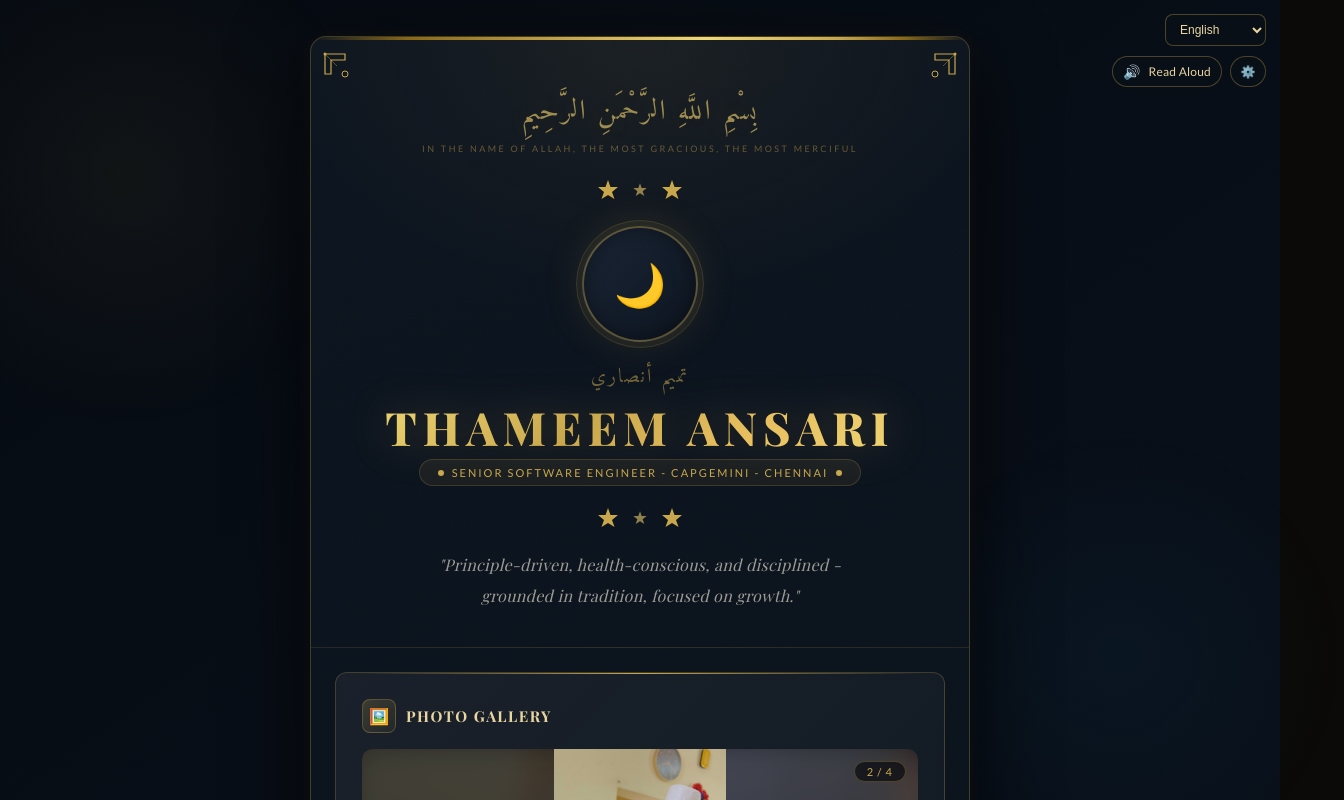
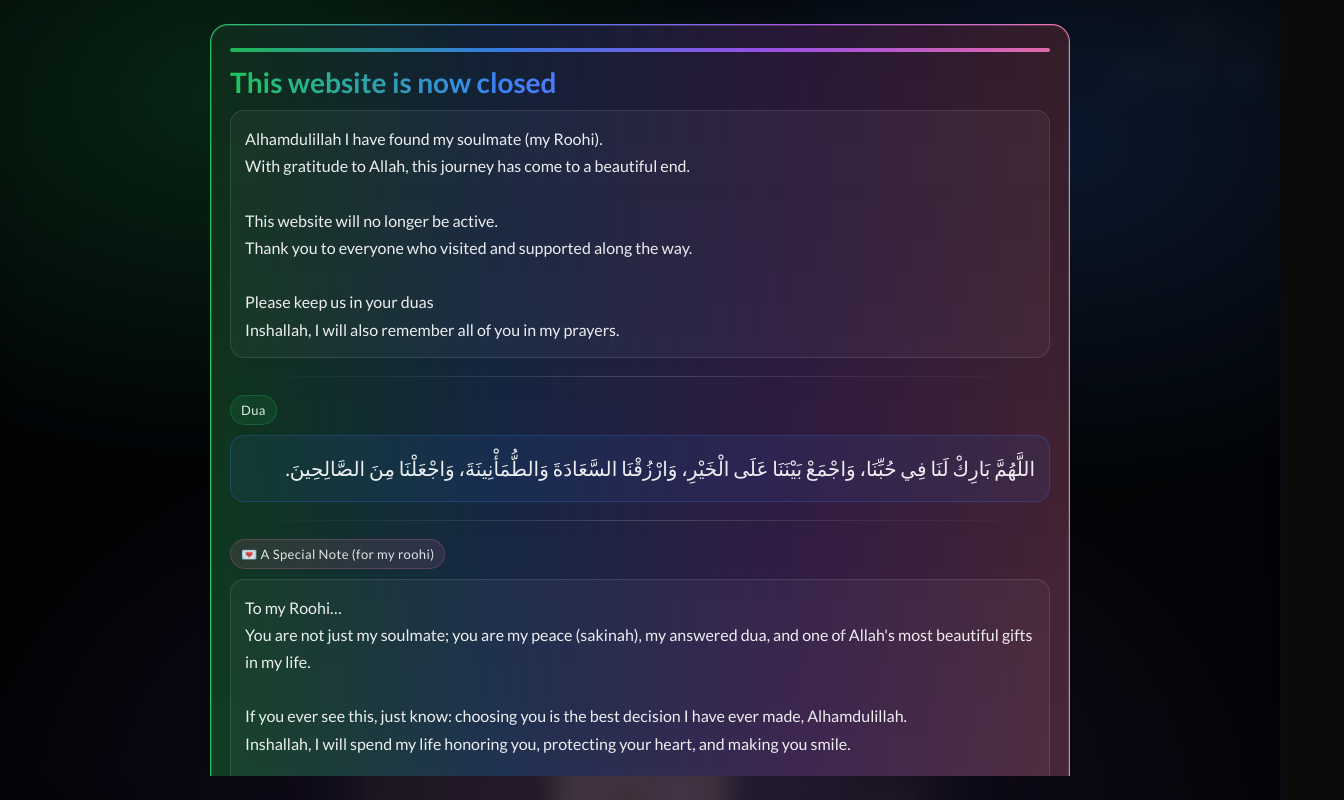
Before and after one commit to loyalty-thameem/MarriageProfile, a React (Vite) app: page / in a window 1280 px wide. Shown: the top 800 px of the page, 1344 px wide, since content can reach past the window. Built offline with nearby package versions, Linux system fonts and the light colour scheme; a web font is replaced by a local one.

Commit message:
Add website closing overlay

```diff
--- /dev/null
+++ b/src/ClosingOverlay.jsx
@@ -0,0 +1,210 @@
+import React, { useEffect } from "react";
+
+const ARABIC_DUA =
+  "اللَّهُمَّ بَارِكْ لَنَا فِي حُبِّنَا، وَاجْمَعْ بَيْنَنَا عَلَى الْخَيْرِ، وَارْزُقْنَا السَّعَادَةَ وَالطُّمَأْنِينَةَ، وَاجْعَلْنَا مِنَ الصَّالِحِينَ.";
+
+const ACCENT_GRADIENT =
+  "linear-gradient(90deg, rgba(34,197,94,1), rgba(59,130,246,1), rgba(168,85,247,1), rgba(244,114,182,1))";
+
+const MESSAGE = `Alhamdulillah I have found my soulmate (my Roohi).
+With gratitude to Allah, this journey has come to a beautiful end.
+
+This website will no longer be active.
+Thank you to everyone who visited and supported along the way.
+
+Please keep us in your duas
+Inshallah, I will also remember all of you in my prayers.`;
+
+const SPECIAL_NOTE = `To my Roohi…
+You are not just my soulmate; you are my peace (sakinah), my answered dua, and one of Allah's most beautiful gifts in my life.
+
+If you ever see this, just know: choosing you is the best decision I have ever made, Alhamdulillah.
+Inshallah, I will spend my life honoring you, protecting your heart, and making you smile.
+
+Please keep me, and keep us, in your duas and in your salah; and Inshallah, we will remember you in ours too.`;
+
+export default function ClosingOverlay() {
+  useEffect(() => {
+    const previousOverflow = document.body.style.overflow;
+    document.body.style.overflow = "hidden";
+    document.documentElement.classList.add("closing-overlay-open");
+    return () => {
+      document.body.style.overflow = previousOverflow;
+      document.documentElement.classList.remove("closing-overlay-open");
+    };
+  }, []);
+
+  return (
+    <div
+      role="dialog"
+      aria-modal="true"
+      aria-label="Website closing message"
+      className="closing-overlay-root"
+      style={{
+        position: "fixed",
+        inset: 0,
+        zIndex: 9999,
+        background: [
+          "radial-gradient(900px 600px at 18% 12%, rgba(34,197,94,0.18), transparent 60%)",
+          "radial-gradient(900px 600px at 82% 18%, rgba(59,130,246,0.16), transparent 58%)",
+          "radial-gradient(1100px 700px at 50% 100%, rgba(168,85,247,0.14), transparent 60%)",
+          "rgba(0, 0, 0, 0.72)"
+        ].join(", "),
+        backdropFilter: "blur(10px)",
+        WebkitBackdropFilter: "blur(10px)",
+        padding: "24px 16px",
+        display: "flex",
+        alignItems: "center",
+        justifyContent: "center"
+      }}
+    >
+      <div
+        style={{
+          width: "min(860px, 100%)",
+          maxHeight: "calc(100vh - 48px)",
+          overflowY: "auto"
+        }}
+      >
+        <div
+          style={{
+            background: ACCENT_GRADIENT,
+            padding: 1,
+            borderRadius: 18,
+            boxShadow: "0 20px 60px rgba(0, 0, 0, 0.55)"
+          }}
+        >
+          <div
+            style={{
+              background:
+                "linear-gradient(180deg, rgba(10, 10, 10, 0.82), rgba(10, 10, 10, 0.72))",
+              borderRadius: 17,
+              padding: "22px 18px",
+              color: "rgba(255, 255, 255, 0.92)",
+              border: "1px solid rgba(255, 255, 255, 0.12)",
+              backdropFilter: "blur(10px)"
+            }}
+          >
+            <div
+              style={{
+                height: 4,
+                borderRadius: 999,
+                background: ACCENT_GRADIENT,
+                opacity: 0.9,
+                marginBottom: 14
+              }}
+            />
+
+            <h1
+              style={{
+                margin: "0 0 12px",
+                fontSize: 28,
+                lineHeight: 1.15,
+                color: "rgba(255, 255, 255, 0.96)",
+                backgroundImage: ACCENT_GRADIENT,
+                WebkitBackgroundClip: "text",
+                backgroundClip: "text",
+                WebkitTextFillColor: "transparent"
+              }}
+            >
+              This website is now closed
+            </h1>
+
+            <div
+              style={{
+                whiteSpace: "pre-wrap",
+                lineHeight: 1.7,
+                background: "rgba(255, 255, 255, 0.04)",
+                border: "1px solid rgba(255, 255, 255, 0.10)",
+                borderRadius: 14,
+                padding: "14px 14px"
+              }}
+            >
+              {MESSAGE}
+            </div>
+
+            <div
+              style={{
+                height: 1,
+                margin: "18px 0",
+                background:
+                  "linear-gradient(90deg, rgba(34,197,94,0.0), rgba(255,255,255,0.16), rgba(244,114,182,0.0))"
+              }}
+            />
+
+            <div
+              style={{
+                display: "inline-flex",
+                alignItems: "center",
+                gap: 8,
+                fontSize: 13,
+                letterSpacing: 0.4,
+                opacity: 0.95,
+                padding: "6px 10px",
+                borderRadius: 999,
+                background: "rgba(34,197,94,0.12)",
+                border: "1px solid rgba(34,197,94,0.25)",
+                marginBottom: 10
+              }}
+            >
+              Dua
+            </div>
+            <div
+              dir="rtl"
+              lang="ar"
+              style={{
+                fontSize: 20,
+                lineHeight: 1.85,
+                whiteSpace: "pre-wrap",
+                background: "rgba(59,130,246,0.08)",
+                border: "1px solid rgba(59,130,246,0.22)",
+                borderRadius: 14,
+                padding: "14px 14px"
+              }}
+            >
+              {ARABIC_DUA}
+            </div>
+
+            <div
+              style={{
+                height: 1,
+                margin: "18px 0",
+                background:
+                  "linear-gradient(90deg, rgba(34,197,94,0.0), rgba(255,255,255,0.16), rgba(244,114,182,0.0))"
+              }}
+            />
+
+            <div
+              style={{
+                display: "inline-flex",
+                alignItems: "center",
+                gap: 8,
+                fontSize: 13,
+                letterSpacing: 0.4,
+                opacity: 0.95,
+                padding: "6px 10px",
+                borderRadius: 999,
+                background: "rgba(244,114,182,0.12)",
+                border: "1px solid rgba(244,114,182,0.25)",
+                marginBottom: 10
+              }}
+            >
+              💌 A Special Note (for my roohi)
+            </div>
+            <div
+              style={{
+                whiteSpace: "pre-wrap",
+                lineHeight: 1.7,
+                background: "rgba(255, 255, 255, 0.04)",
+                border: "1px solid rgba(255, 255, 255, 0.10)",
+                borderRadius: 14,
+                padding: "14px 14px"
+              }}
+            >
+              {SPECIAL_NOTE}
+            </div>
+          </div>
+        </div>
+      </div>
+    </div>
+  );
+}
--- a/src/index.css
+++ b/src/index.css
@@ -13,3 +13,7 @@ body {
   font-family: "Lato", sans-serif;
   background: #0b0a08;
 }
+
+.closing-overlay-open .app-content {
+  filter: blur(10px);
+}
--- a/src/main.jsx
+++ b/src/main.jsx
@@ -1,11 +1,17 @@
 import React from "react";
 import { createRoot } from "react-dom/client";
 import MarriageBio from "../marriage-bio-beautiful.jsx";
+import ClosingOverlay from "./ClosingOverlay.jsx";
 import "./index.css";
 import "./i18n";
 
 createRoot(document.getElementById("root")).render(
   <React.StrictMode>
-    <MarriageBio />
+    <>
+      <div className="app-content">
+        <MarriageBio />
+      </div>
+      <ClosingOverlay />
+    </>
   </React.StrictMode>
 );
```
